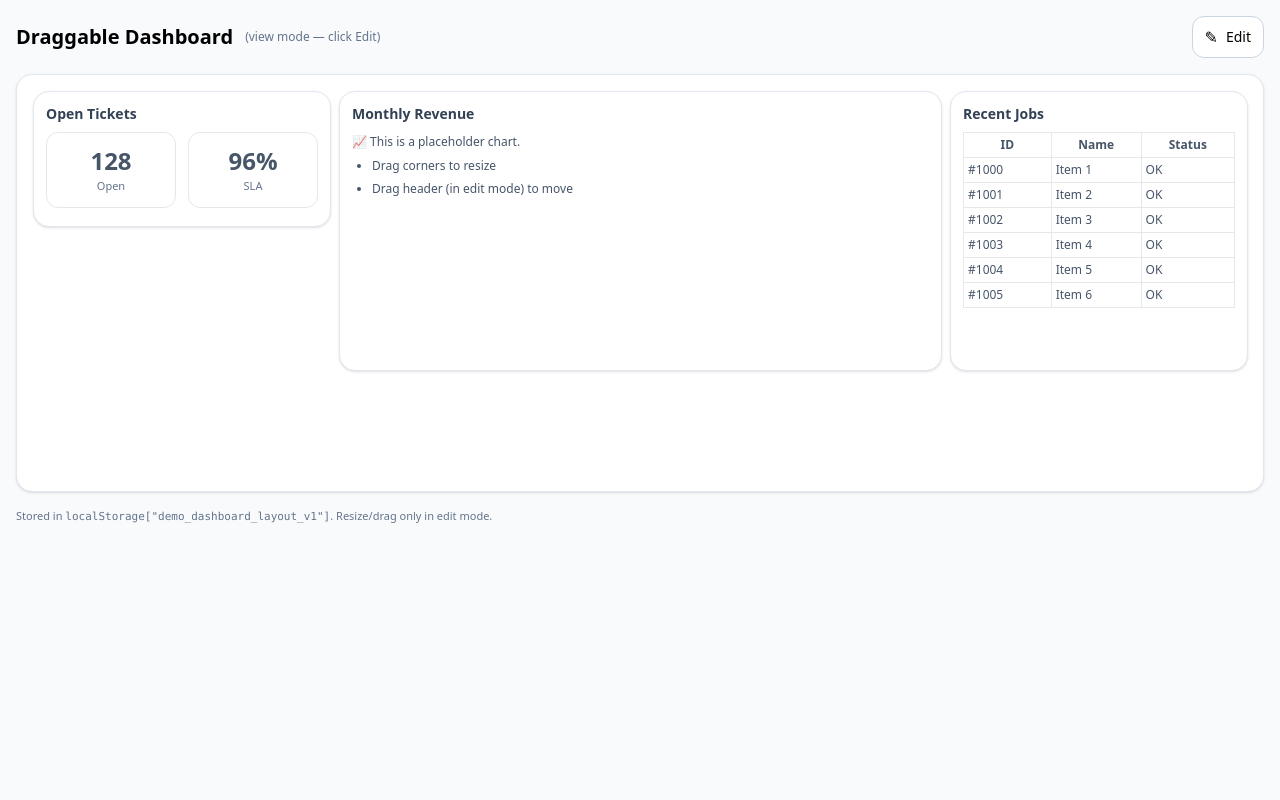
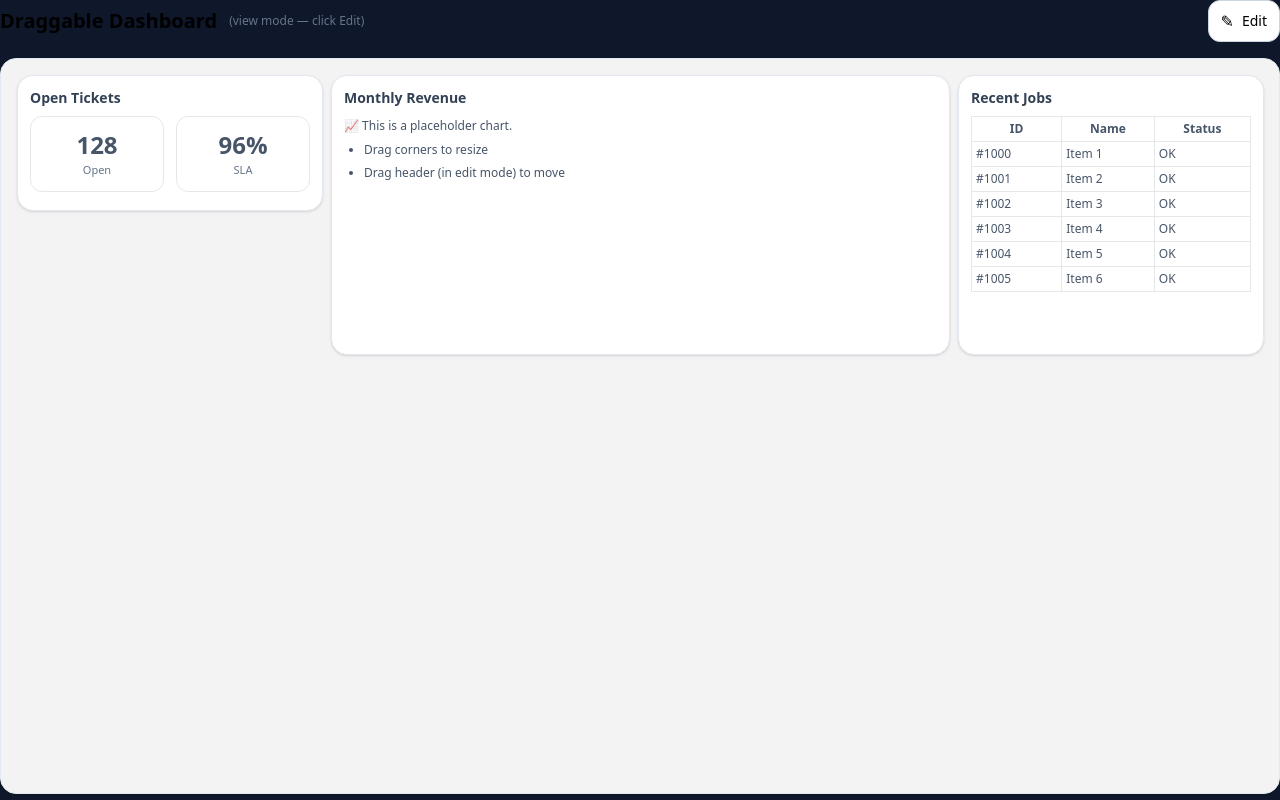
Before and after one commit to Andrew-Loo/draggable-dashboard, a React (Vite) app: page / in a window 1280 px wide. Built offline with nearby package versions, Linux system fonts and the light colour scheme.

Commit message:
Strethches to edge in view mode
In View Mode, the dashboard now stretches edge-to-edge with a dark background and no outside padding; the grid scrolls inside the white panel if needed.

In Edit Mode, you get the original light background, page padding, centered 7xl width, and the palette.

```diff
--- a/src/App.jsx
+++ b/src/App.jsx
@@ -140,8 +140,8 @@ export default function App() {
   const itemMap = draft.items;
 
   return (
-    <div className="min-h-screen bg-slate-50 p-4">
-      <div className="max-w-7xl mx-auto">
+    <div className={`min-h-screen ${editing ? "bg-slate-50 p-4" : "bg-slate-900 p-0"} overflow-hidden`}>
+      <div className={editing ? "max-w-7xl mx-auto" : "w-screen"}>
         <div className="flex items-center justify-between mb-4">
           <div className="flex items-center gap-3">
             <div className="text-xl font-semibold">Draggable Dashboard</div>
@@ -191,8 +191,8 @@ export default function App() {
             </aside>
           )}
 
-          <main className={`col-span-12 ${editing ? "lg:col-span-9" : "lg:col-span-12"}`}>
-            <div className="bg-white rounded-2xl shadow border border-slate-200 p-2">
+          <main className={`col-span-12 ${editing ? "lg:col-span-9" : "lg:col-span-12"} ${editing ? "" : "h-[calc(100vh-64px)]"}`}>
+            <div className={`rounded-2xl border border-slate-200 p-2 shadow ${editing ? "bg-white" : "bg-white/95 h-full overflow-auto"}`}>
               <AutoWidthGrid
                 className="layout"
                 rowHeight={28}
@@ -228,10 +228,11 @@ export default function App() {
             </div>
           </main>
         </div>
-
-        <div className="mt-4 text-[11px] text-slate-500">
-          Stored in <code>localStorage["demo_dashboard_layout_v1"]</code>. Resize/drag only in edit mode.
-        </div>
+        {editing && (
+          <div className="mt-4 text-[11px] text-slate-500">
+            Stored in <code>localStorage["demo_dashboard_layout_v1"]</code>. Resize/drag only in edit mode.
+          </div>
+        )}
       </div>
     </div>
   );
```
